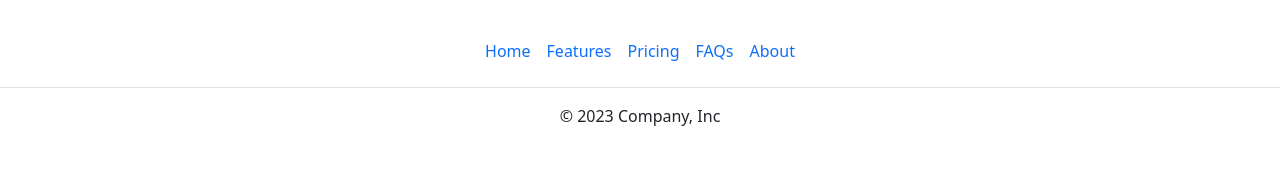
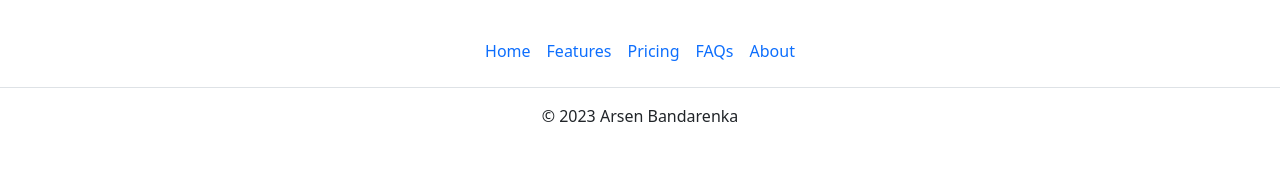
Before and after one commit to arsenbondaren/petProject-RealEstate, a Flask app: page /about in a window 1280 px wide. Shown: the part 616-800 px from the top of the page. Run offline with Flask 3, Linux system fonts and the light colour scheme.

Commit message:
change author name in footer

```diff
--- a/templates/base.html
+++ b/templates/base.html
@@ -50,7 +50,7 @@
       <li class="nav-item"><a href="#" class="nav-link px-2 text-body-secondary">FAQs</a></li>
       <li class="nav-item"><a href="#" class="nav-link px-2 text-body-secondary">About</a></li>
     </ul>
-    <p class="text-center text-body-secondary">© 2023 Company, Inc</p>
+    <p class="text-center text-body-secondary">© 2023 Arsen Bandarenka</p>
 </footer>
 <script src="https://cdn.jsdelivr.net/npm/bootstrap@5.3.0/dist/js/bootstrap.bundle.min.js" integrity="sha384-geWF76RCwLtnZ8qwWowPQNguL3RmwHVBC9FhGdlKrxdiJJigb/j/68SIy3Te4Bkz" crossorigin="anonymous"></script>
 </body>
```
